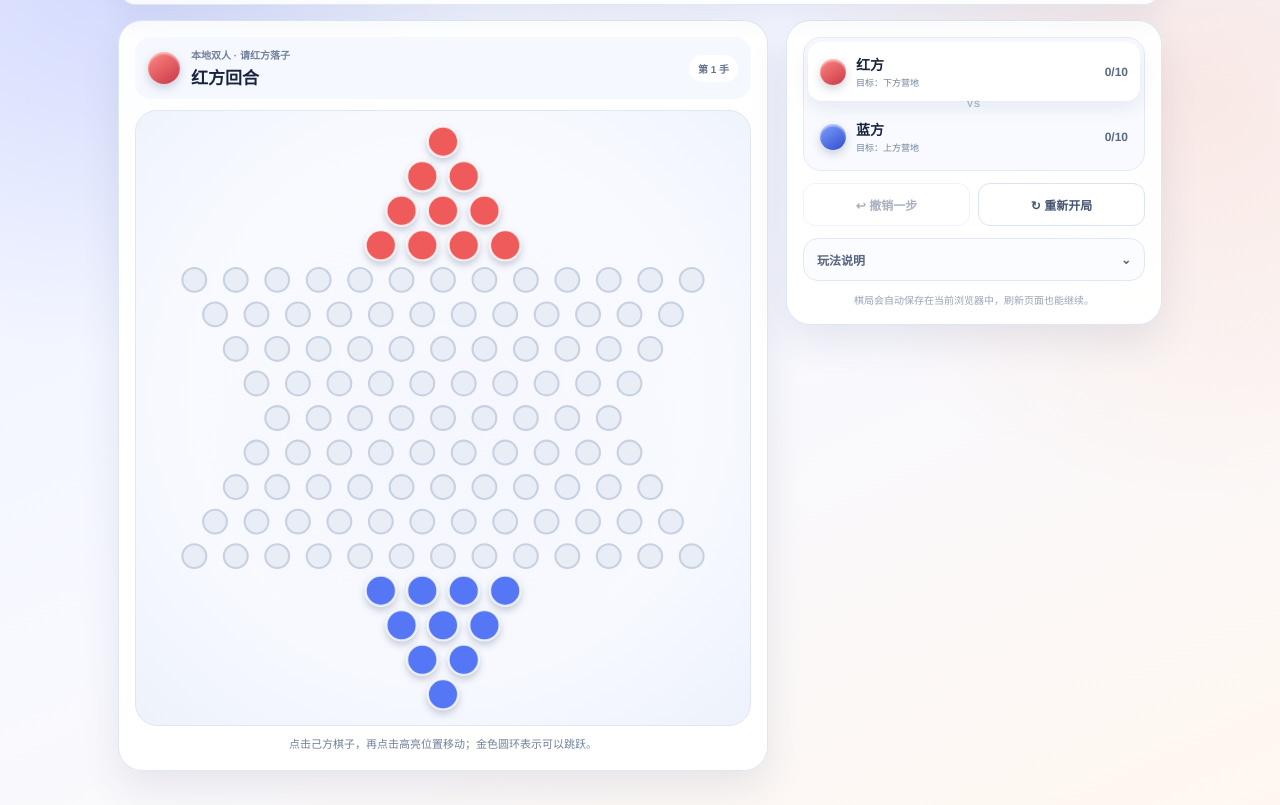
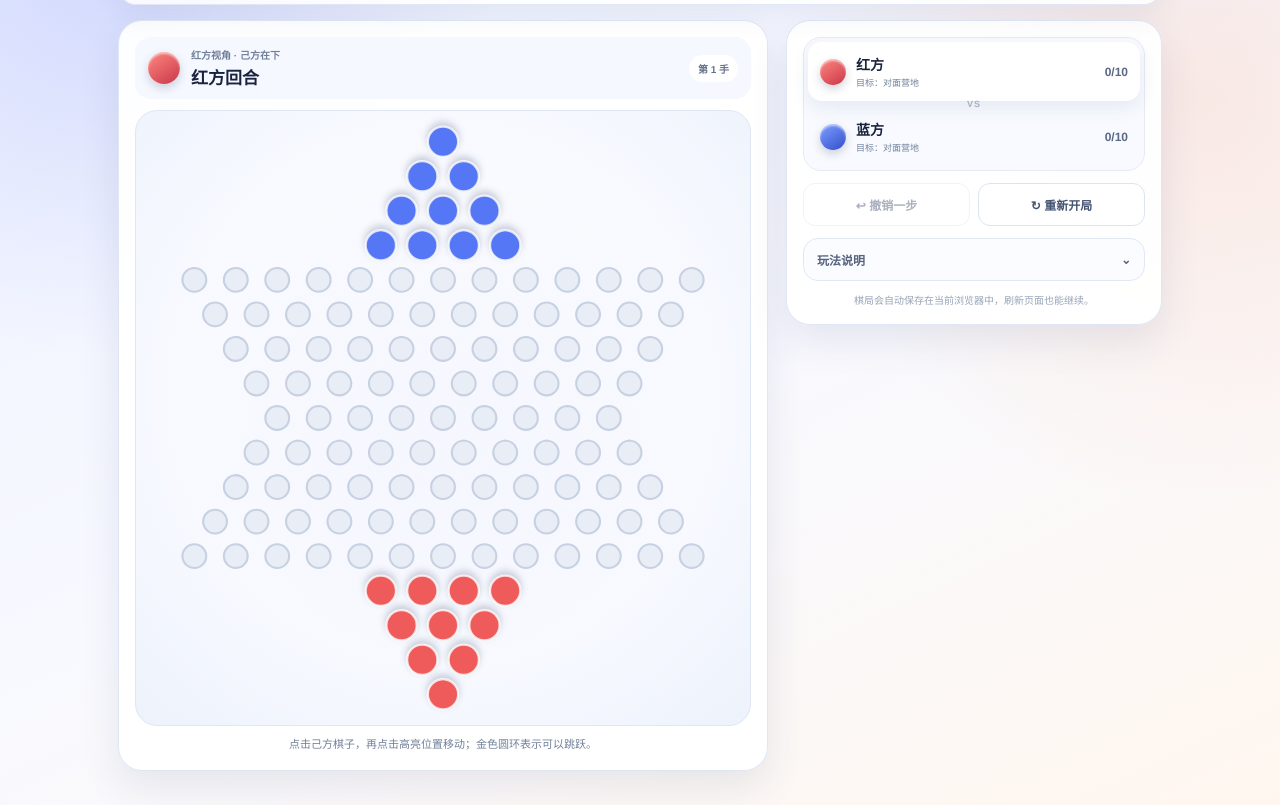
Before and after one commit to zking-a/myCube, a website: page public/checkers/index.html in a window 1280 px wide. Shown: the part 77-882 px from the top of the page. Drawn offline with Linux system fonts and the light colour scheme.

Commit message:
fix 对战者视觉反转

```diff
--- a/public/checkers/checkers.css
+++ b/public/checkers/checkers.css
@@ -21,7 +21,8 @@ button,a,summary{font:inherit}button{touch-action:manipulation}
 .move-count{padding:6px 9px;border-radius:999px;color:#66738d;background:#fff;font-size:10px;font-weight:800;white-space:nowrap}
 .board-frame{position:relative;width:100%;aspect-ratio:1/1;overflow:hidden;border:1px solid #dfe6f4;border-radius:22px;background:radial-gradient(circle at 50% 46%,#fff 0%,#f7f9ff 62%,#edf2fb 100%)}
 .board-frame::before{position:absolute;inset:8%;border-radius:50%;background:radial-gradient(circle,rgba(86,104,245,.055),transparent 68%);content:"";pointer-events:none}
-.checker-board{position:relative;display:block;width:100%;height:100%;user-select:none;touch-action:manipulation}
+.checker-board{position:relative;display:block;width:100%;height:100%;user-select:none;touch-action:manipulation;transform-origin:50% 50%;transition:transform .36s cubic-bezier(.22,.8,.28,1);will-change:transform}
+.checker-board.view-red{transform:rotate(180deg)}.checker-board.view-blue{transform:rotate(0deg)}
 .cell-node{cursor:pointer;outline:none}.cell-node .hit-area{fill:transparent}.cell-node .hole{fill:#e8edf6;stroke:#c7d1e2;stroke-width:1.1;transition:fill .12s,stroke .12s,transform .12s}
 .cell-node.top-camp .hole{fill:#fff0ef;stroke:#efcbc8}.cell-node.bottom-camp .hole{fill:#eef2ff;stroke:#cbd5fb}
 .cell-node .piece{stroke:rgba(255,255,255,.78);stroke-width:1.2;filter:drop-shadow(0 2px 2px rgba(28,40,74,.22));transition:transform .14s}.cell-node .piece.red-piece{fill:var(--red)}.cell-node .piece.blue-piece{fill:var(--blue)}
--- a/public/checkers/checkers.js
+++ b/public/checkers/checkers.js
@@ -73,6 +73,8 @@ function countInGoal(pieceMap, player) {
 }
 
 function hasWon(pieceMap, player) { return countInGoal(pieceMap, player) === 10; }
+
+function getBoardRotation(player) { return player === 'red' ? 180 : 0; }
 
 function sanitizeSavedGame(raw) {
   if (!raw || typeof raw !== 'object' || Array.isArray(raw)) return null;
@@ -198,9 +200,14 @@ function renderBoard() {
 
 function updateStatus() {
   const isRed = turn === 'red';
+  const board = $('board');
+  board.dataset.rotation = String(getBoardRotation(turn));
+  board.classList.toggle('view-red', isRed);
+  board.classList.toggle('view-blue', !isRed);
+  board.setAttribute('aria-label', '中国跳棋棋盘，' + (isRed ? '红方' : '蓝方') + '视角，当前行动方位于下方');
   $('turnPiece').className = 'turn-piece ' + turn;
   $('turnText').textContent = gameOver ? (gameOver === 'red' ? '红方获胜' : '蓝方获胜') : (isRed ? '红方回合' : '蓝方回合');
-  $('turnKicker').textContent = gameOver ? '本局已经结束' : '本地双人 · ' + (isRed ? '请红方落子' : '请蓝方落子');
+  $('turnKicker').textContent = gameOver ? '本局已经结束' : (isRed ? '红方' : '蓝方') + '视角 · 己方在下';
   $('moveCount').textContent = '第 ' + moveNumber + ' 手';
   $('redProgress').textContent = countInGoal(pieces, 'red') + '/10';
   $('blueProgress').textContent = countInGoal(pieces, 'blue') + '/10';
@@ -312,7 +319,7 @@ window.__checkersTest = {
   BOARD_CELLS: BOARD_CELLS.map(cell => ({ ...cell })),
   TOP_CAMP: [...TOP_CAMP], BOTTOM_CAMP: [...BOTTOM_CAMP],
   buildBoardCells, createInitialPieces, getLegalMoves,
-  countInGoal, hasWon, sanitizeSavedGame,
+  countInGoal, hasWon, getBoardRotation, sanitizeSavedGame,
 };
 
 window.addEventListener('DOMContentLoaded', init);
--- a/public/checkers/index.html
+++ b/public/checkers/index.html
@@ -6,8 +6,8 @@
   <meta name="theme-color" content="#eef3ff">
   <meta name="description" content="中国跳棋本地双人对战，支持连跳、撤销和自动存档。">
   <title>中国跳棋 · 轻量游戏站</title>
-  <link rel="stylesheet" href="checkers.css?v=20260822a">
-  <script src="checkers.js?v=20260822a" defer></script>
+  <link rel="stylesheet" href="checkers.css?v=20260822b">
+  <script src="checkers.js?v=20260822b" defer></script>
 </head>
 <body>
   <main class="page-shell">
@@ -21,11 +21,11 @@
       <div class="board-column">
         <div class="turn-banner" id="turnBanner" aria-live="polite">
           <span class="turn-piece red" id="turnPiece" aria-hidden="true"></span>
-          <div><small id="turnKicker">本地双人 · 红方先行</small><strong id="turnText">红方回合</strong></div>
+          <div><small id="turnKicker">红方视角 · 己方在下</small><strong id="turnText">红方回合</strong></div>
           <span class="move-count" id="moveCount">第 1 手</span>
         </div>
         <div class="board-frame">
-          <svg id="board" class="checker-board" viewBox="0 0 320 320" role="grid" aria-label="中国跳棋棋盘"></svg>
+          <svg id="board" class="checker-board view-red" viewBox="0 0 320 320" role="grid" aria-label="中国跳棋棋盘，红方视角"></svg>
         </div>
         <p class="board-tip" id="boardTip">点击己方棋子，再点击高亮位置移动；金色圆环表示可以跳跃。</p>
       </div>
@@ -34,12 +34,12 @@
         <div class="score-card">
           <div class="player-row active" id="redPlayer">
             <span class="player-piece red" aria-hidden="true"></span>
-            <div><strong>红方</strong><small>目标：下方营地</small></div><b id="redProgress">0/10</b>
+            <div><strong>红方</strong><small>目标：对面营地</small></div><b id="redProgress">0/10</b>
           </div>
           <div class="versus">VS</div>
           <div class="player-row" id="bluePlayer">
             <span class="player-piece blue" aria-hidden="true"></span>
-            <div><strong>蓝方</strong><small>目标：上方营地</small></div><b id="blueProgress">0/10</b>
+            <div><strong>蓝方</strong><small>目标：对面营地</small></div><b id="blueProgress">0/10</b>
           </div>
         </div>
         <div class="control-grid">
@@ -50,6 +50,7 @@
           <summary>玩法说明 <span>⌄</span></summary>
           <ol>
             <li>红方先走，双方轮流移动一枚自己的棋子。</li>
+            <li>每次换手会自动调整视角，让当前行动方始终位于棋盘下方。</li>
             <li>可以移动到相邻空位，也可以隔着任意棋子跳到其后方空位。</li>
             <li>一次跳跃可以连续跨越多个棋子，界面会直接标出所有可达位置。</li>
             <li>先把自己的 10 枚棋子全部移入对面营地即可获胜。</li>
```
Also changed, not shown: test_checkers.js (+7 -0 lines), 1 other file.
